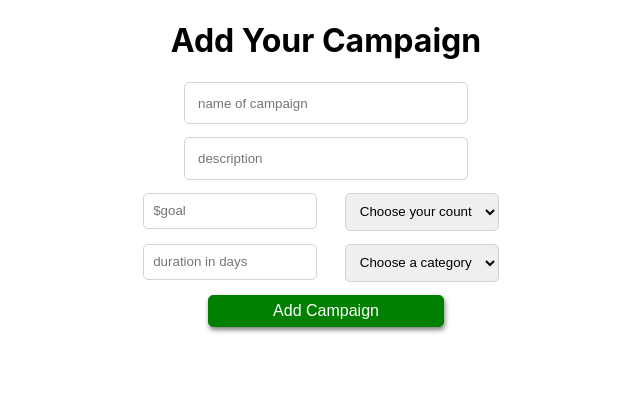
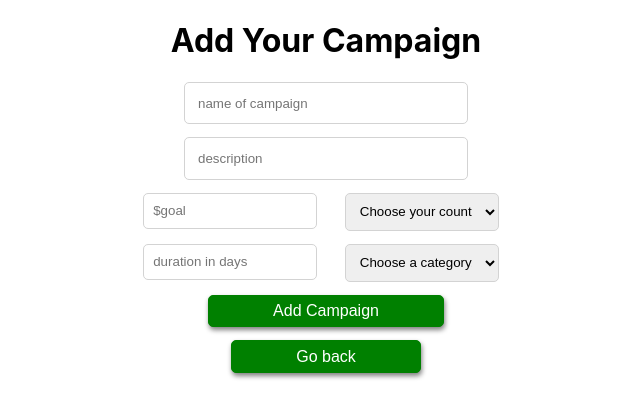
Before and after one commit to BW-Kickstarter-Success-Oct2019/Frontend, a React (Create React App) app in the folder my-app/: page /addCampaign in a window 1280 px wide. Shown: the top 418 px of the page, without its empty margins (314-954 px from the left). Built offline with nearby package versions, Linux system fonts and the light colour scheme; sample sign-in values are in the browser's storage.

Commit message:
added back buttons to edit and add campaigns. redirecting on netlify working

```diff
--- a/my-app/src/components/CampaignForm.js
+++ b/my-app/src/components/CampaignForm.js
@@ -6,6 +6,7 @@ import { Form, Field, withFormik } from "formik";
 import * as Yup from "yup";
 import {PostCampaign} from "../actions";
 import styled from 'styled-components';
+import history from '../components/history';
 
 const MarginDiv = styled.div`
 margin-bottom:1%;
@@ -60,7 +61,9 @@ const CampaignForm = ({errors,touched,value}) => {
     //     e.preventDefault();
 
     // }
-
+    const redirect = () => {
+        history.push("/dashboard")
+    }
     return (
         <div>
             <h1>Add Your Campaign</h1>
@@ -152,6 +155,9 @@ const CampaignForm = ({errors,touched,value}) => {
                 <div>
                     <button className="submit-buttons"type="submit">Add Campaign</button>
                 </div>
+                <div>
+                <button onClick={() => redirect()} className="submit-buttons">Go back </button>
+                </div>
 
 
 
--- a/my-app/src/components/UpdateCampaign.js
+++ b/my-app/src/components/UpdateCampaign.js
@@ -178,6 +178,9 @@ console.log("updateItem", updateItem)
                 <div>
                     <button className="submit-buttons"type="submit">Update Campaign</button>
                 </div>
+                <div>
+                <button onClick={() => redirect()} className="submit-buttons">Go back </button>
+                </div>
 
 
 
```
